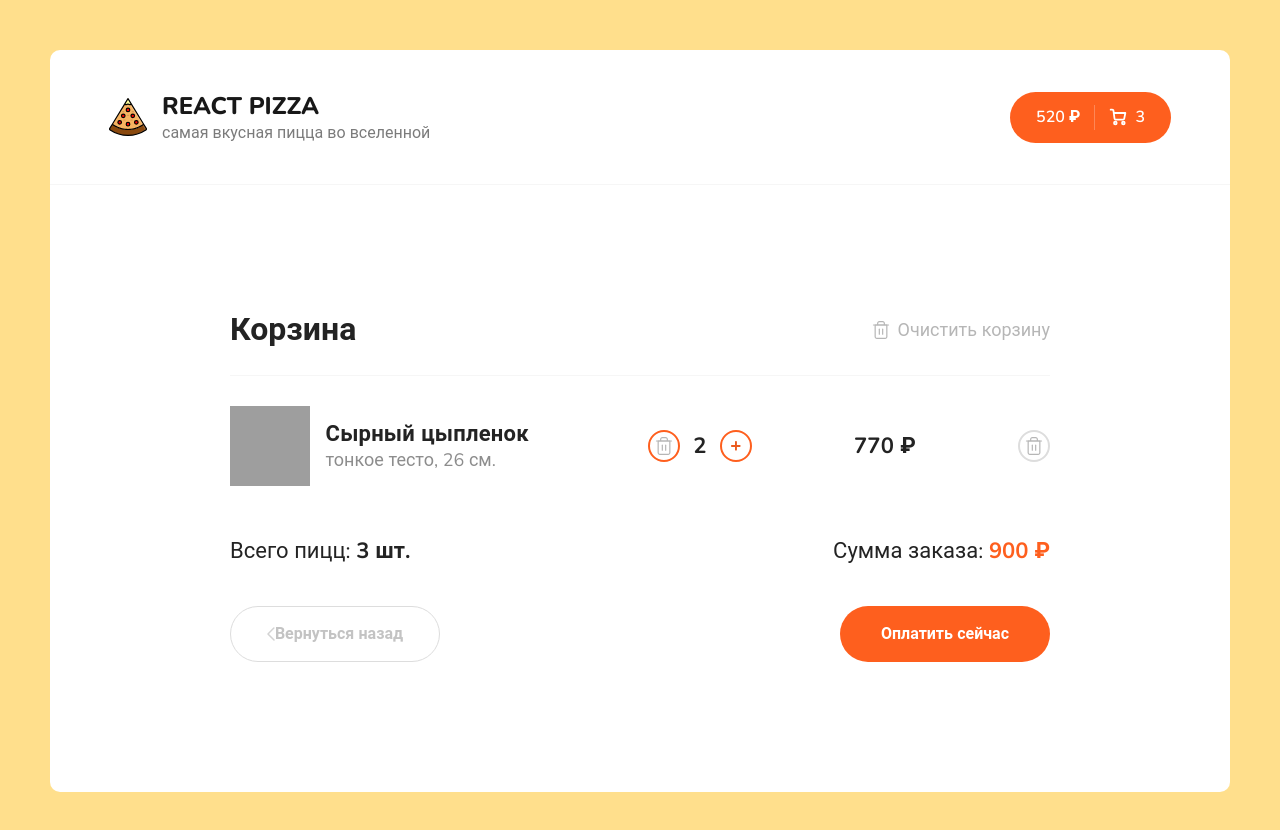
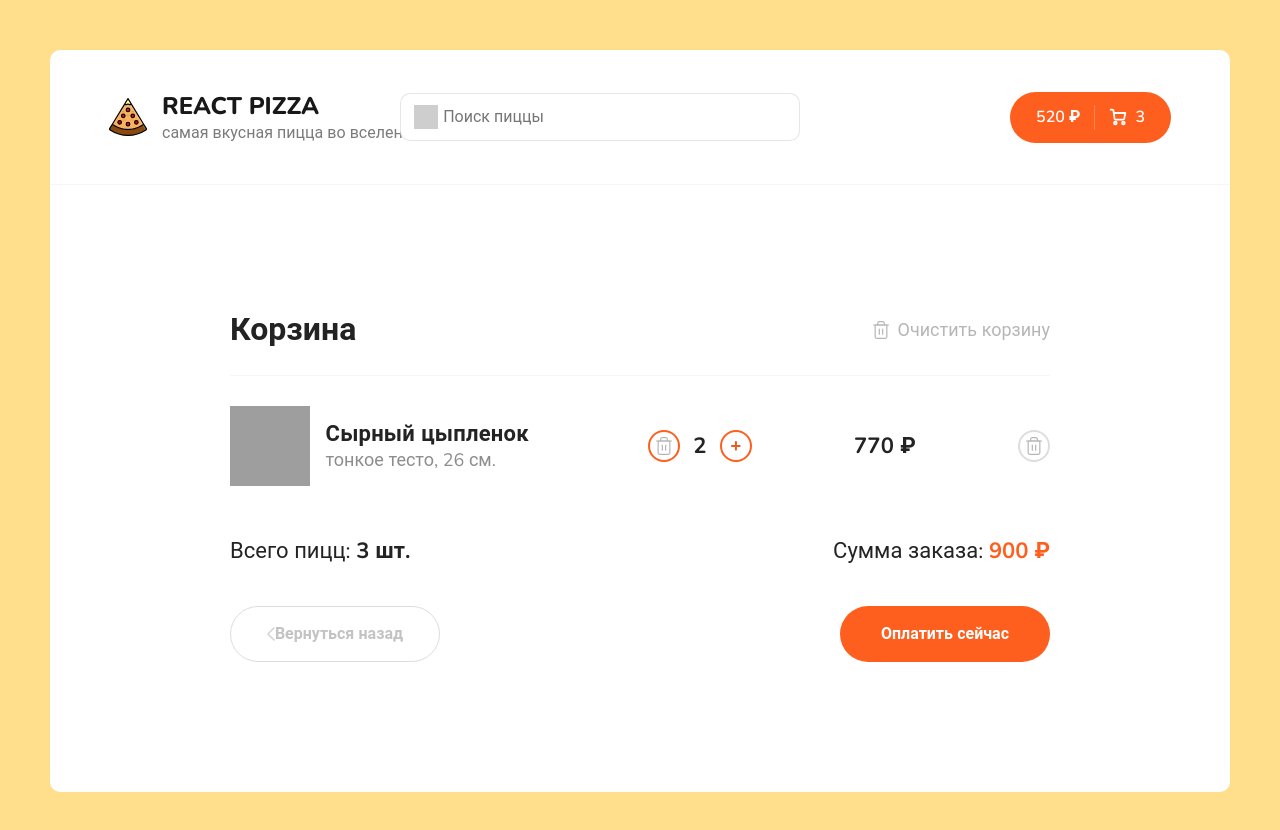
Before and after one commit to Soucron/ReactPizza, a React (Vite) app: page /cart in a window 1280 px wide. Shown: the top 830 px of the page. Built offline with nearby package versions, Linux system fonts and the light colour scheme; grey boxes are pictures that could not be loaded.

Commit message:
pagination and search logic

```diff
--- a/package.json
+++ b/package.json
@@ -12,7 +12,8 @@
   "dependencies": {
     "react": "^18.2.0",
     "react-content-loader": "^6.2.1",
-    "react-dom": "^18.2.0"
+    "react-dom": "^18.2.0",
+    "react-paginate": "^8.2.0"
   },
   "devDependencies": {
     "@types/react": "^18.2.15",
--- a/src/App.tsx
+++ b/src/App.tsx
@@ -5,6 +5,7 @@ import {  Route, Routes } from 'react-router-dom';
 
 import {Cart} from './pages/Cart.tsx';
 import {NotFoundBlock} from './components/NotFoundBlock';
+import {useState} from 'react';
 
 
 
@@ -21,16 +22,17 @@ export type PizzasType = {
 
 function App() {
 
+    const [searchValue, setSearchValue] = useState('')
 
 
 
     return (
         <div className="wrapper">
-            <Header/>
+            <Header searchValue={searchValue} setSearchValue={setSearchValue}/>
             <div className="content">
 
                         <Routes>
-                            <Route path='/' element={<Home/>}/>
+                            <Route path='/' element={<Home searchValue={searchValue}/>}/>
                             <Route path='/cart' element={<Cart/>}/>
                             <Route path={'*'} element={<NotFoundBlock/>}/>
                         </Routes>
--- a/src/components/Header.tsx
+++ b/src/components/Header.tsx
@@ -1,9 +1,17 @@
 import {Link} from 'react-router-dom'
 import logoSvg from '../assets/img/pizza-logo.svg'
+import {Search} from './Search';
 
-export function Header() {
+type HeaderPropsType = {
+    searchValue: string,
+    setSearchValue: (value: string) => void
+}
+export function Header({searchValue,setSearchValue}: HeaderPropsType) {
+
     return (
+
         <div className="header">
+
             <div className="container">
                 <Link to="/">
                     <div className="header__logo">
@@ -14,6 +22,7 @@ export function Header() {
                         </div>
                     </div>
                 </Link>
+                <Search searchValue={searchValue} setSearchValue={setSearchValue}  />
                 <div className="header__cart">
                     <Link to="/cart" className="button button--cart">
                         <span>520 ₽</span>
--- /dev/null
+++ b/src/components/Pagination/Pagination.module.scss
@@ -0,0 +1,35 @@
+.root {
+  li {
+    display: inline-block;
+
+    a {
+      display: inline-block;
+      color: #fe5f1e;
+      text-align: center;
+      width: 45px;
+      height: 45px;
+      line-height: 42px;
+      border: 1px solid #fe5f1e;
+      border-radius: 30px;
+      margin-right: 10px;
+      cursor: pointer;
+
+      &:hover {
+        background-color: #fe5f1e;
+        color: white;
+
+
+      }
+    }
+
+  }
+
+  :global {
+    .selected {
+      a {
+        background-color: #fe5f1e;
+        color: white;
+      }
+    }
+  }
+}
--- /dev/null
+++ b/src/components/Pagination/index.tsx
@@ -0,0 +1,19 @@
+import ReactPaginate from 'react-paginate';
+import styles from './Pagination.module.scss'
+
+type PaginationPropsType = {
+    setCurrentPage: (currentPage: number) => void
+}
+export const Pagination = ({setCurrentPage} : PaginationPropsType) => {
+  return (
+      <ReactPaginate pageCount={3}
+                     className={styles.root}
+                     breakLabel="..."
+                     nextLabel=" >"
+                     onPageChange={(event) => setCurrentPage(event.selected + 1)}
+                     pageRangeDisplayed={4}
+                     previousLabel={'< '}
+                     renderOnZeroPageCount={null}
+      />
+  )
+}
--- /dev/null
+++ b/src/components/Search/Search.module.scss
@@ -0,0 +1,37 @@
+.root {
+  position: relative;
+  left: -120px;
+}
+.input {
+  border: 1px solid rgba(0,0,0,0.1);
+  padding: 12px 20px 12px 42px;
+  width: 400px;
+  border-radius: 10px;
+  font-size: 16px;
+  transition: all 0.15s ease-in-out;
+
+
+}
+
+.icon {
+  width: 24px;
+  height: 24px;
+  opacity: 0.5;
+  position: absolute;
+  left: 14px;
+  top: 12px;
+}
+
+.clear {
+  width: 18px;
+  height: 18px;
+  opacity: 0.3;
+  position: absolute;
+  right: 15px;
+  top: 15px;
+  cursor: pointer;
+
+  &:hover {
+    opacity: 0.8;
+  }
+}
--- /dev/null
+++ b/src/components/Search/index.tsx
@@ -0,0 +1,20 @@
+import styles from './Search.module.scss'
+import search from '../../assets/img/search.svg'
+import clean from '../../assets/img/clear-svgrepo-com.svg'
+
+type SearchPropsType = {
+    searchValue: string,
+    setSearchValue: (value: string) => void
+}
+export const Search = ({searchValue,setSearchValue}: SearchPropsType) => {
+    return(
+        <div className={styles.root}>
+            <img className={styles.icon} src={search}/>
+            <input
+                onChange={(event)=> setSearchValue( event.target.value )}
+                value={searchValue}
+                className={styles.input} placeholder='Поиск пиццы'/>
+            {searchValue && <img onClick={()=> setSearchValue('')} className={styles.clear} src={clean}/>}
+        </div>
+    )
+}
--- a/src/pages/Home.tsx
+++ b/src/pages/Home.tsx
@@ -4,25 +4,34 @@ import {Skeleton} from '../components/PizzaBlock/Skeleton.tsx';
 import {PizzaBlock} from '../components/PizzaBlock';
 import {useEffect, useState} from 'react';
 import {PizzasType} from '../App.tsx';
+import {Pagination} from '../components/Pagination';
 
-export const Home = () => {
+
+type HomePropsType = {
+    searchValue: string
+}
+export const Home = ({searchValue}: HomePropsType) => {
     const [pizzas, setPizzas] = useState<PizzasType[]>([])
     const [isLoading, setIsLoading] = useState(true)
     const [selectedSort, setSelectedSort] = useState(0)
     const [currentCategory, setCurrentCategory] = useState(0)
+    const [currentPage, setCurrentPage] = useState(1)
 
     const list = [
         {name: 'популярности (ASC)', sort: 'rating', asc: true},
         {name: 'популярности (DESC)', sort: 'rating', asc: false},
-        {name: 'цене (ASC)', sort: 'price',asc: true},
+        {name: 'цене (ASC)', sort: 'price', asc: true},
         {name: 'цене (DESC)', sort: 'price', asc: false},
         {name: 'алфавиту (ASC)', sort: 'title', asc: true},
         {name: 'алфавиту (DESC)', sort: 'title', asc: false}
     ]
+    const category = currentCategory > 0 ? `category=${currentCategory}` : ''
+    const order = list[selectedSort].asc ? 'asc' : 'desc'
+    const search = searchValue ? `search=${searchValue}` : ''
 
     useEffect(() => {
         setIsLoading(true)
-        fetch(`https://64ee53381f87218271428632.mockapi.io/items?${currentCategory > 0 ? `category=${currentCategory}` : ''}&sortBy=${list[selectedSort].sort}&order=${list[selectedSort].asc ? 'asc' : 'desc'}`)
+        fetch(`https://64ee53381f87218271428632.mockapi.io/items?page=${currentPage}&limit=4&${category}&sortBy=${list[selectedSort].sort}&order=${order}&${search}`)
             .then(res => {
                 return res.json()
             })
@@ -33,8 +42,16 @@ export const Home = () => {
                     setIsLoading(false)
                 }
             )
-        window.scrollTo(0, 0)
-    }, [currentCategory, selectedSort]);
+        window.scrollTo(0, 500)
+    }, [currentCategory, selectedSort, searchValue, currentPage]);
+
+    const items = pizzas.filter(obj => {
+        return obj
+        // if (obj.title.toLowerCase().includes(searchValue.toLowerCase())) {
+        //     return true
+        // }
+        // return  false
+    }).map((pizza) => (<PizzaBlock key={pizza.id} {...pizza}/>))
 
     return (<div className="container">
             <div className="content__top">
@@ -47,9 +64,10 @@ export const Home = () => {
                 {isLoading
                     ?
                     [...new Array(8)].map((_, index) => <Skeleton key={index}/>)
-                    : pizzas.map((pizza) => (<PizzaBlock key={pizza.id} {...pizza}/>))
-                }
+                    : items}
+
             </div>
+            <Pagination  setCurrentPage={setCurrentPage}/>
         </div>
     )
 }
--- a/src/scss/app.scss
+++ b/src/scss/app.scss
@@ -31,7 +31,6 @@ body {
   &__items {
     display: grid;
     grid-template-columns: repeat(4, 1fr);
-    grid-template-rows: repeat(2, 1fr);
     grid-column-gap: 11px;
     justify-items: center;
     @media (max-width: 1400px) {
```
Also changed, not shown: 1 other file (tests, documents, lock files or other folders).
